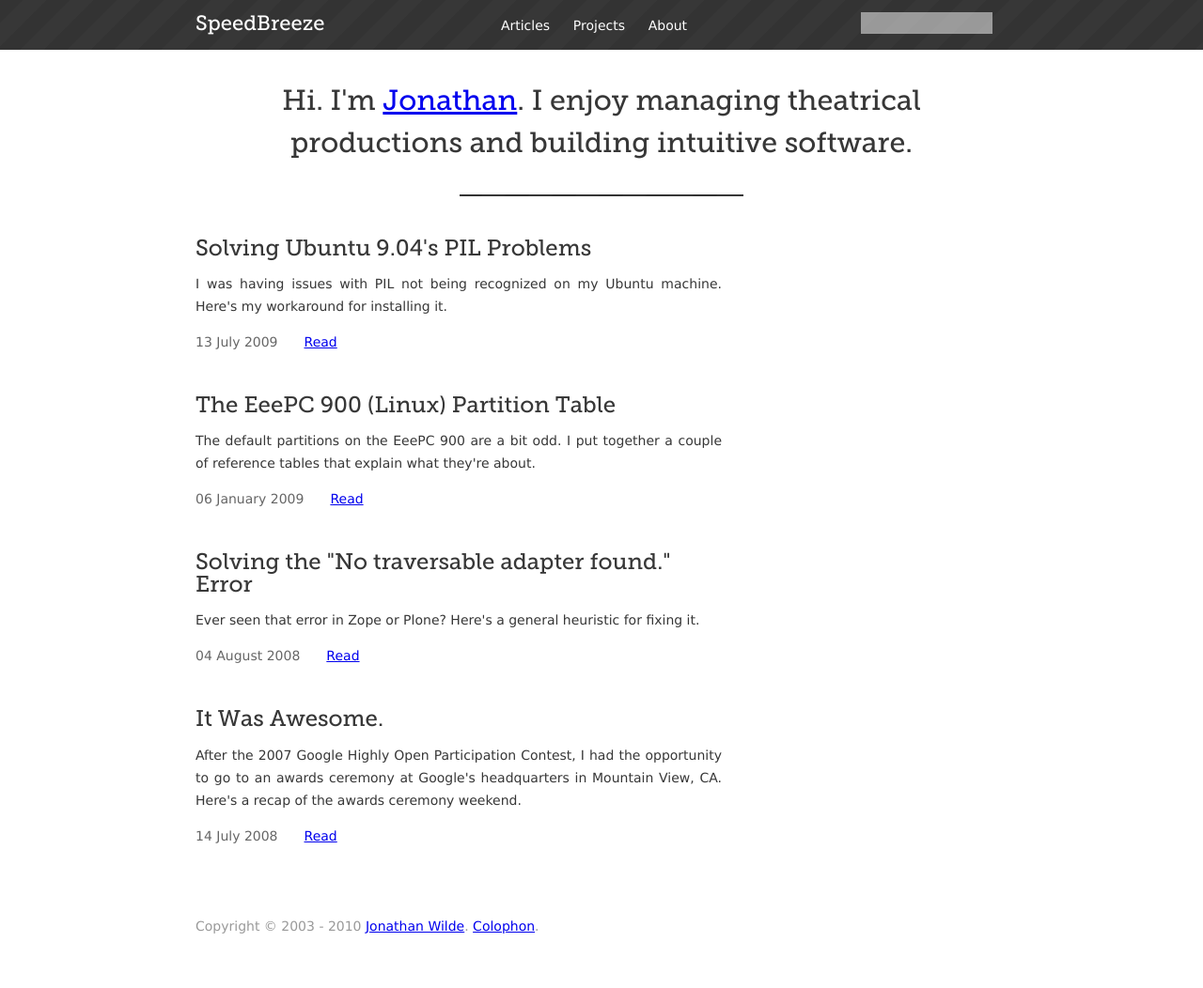
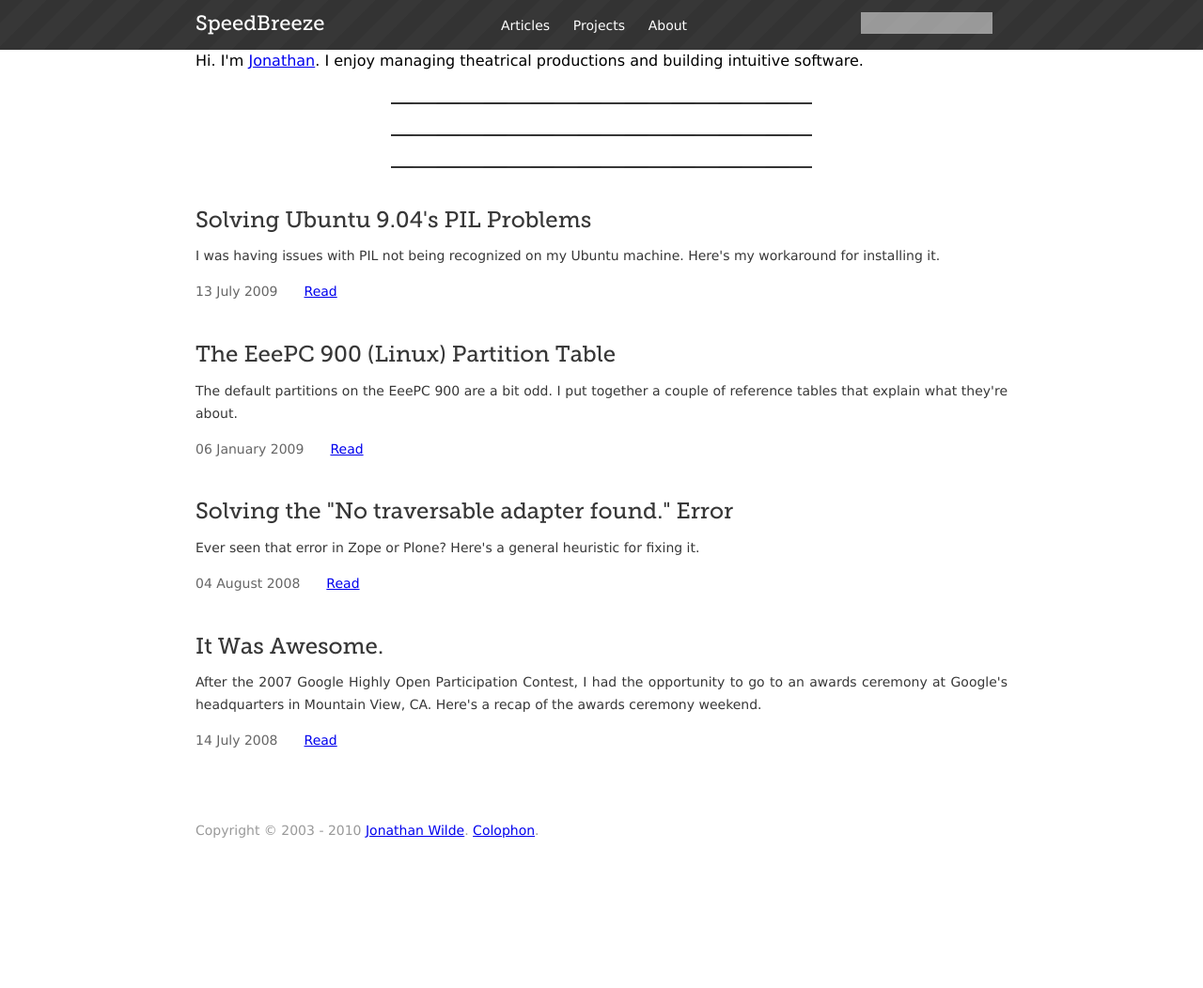
Before and after one commit to hellojwilde/hellojwilde.github.io, a Jekyll site: the page built from index.html, in a window 1280 px wide. Shown: the whole page at 94% size. Built offline with Jekyll 4.4.1, drawn with Linux system fonts in a browser that asks for light colours; comment, search, counter and statistics services are not loaded; after the commit the page ends 950 px from its top, so only the background shows below that.

Commit message:
Rearranging the content element to allow for a shinier mission statement box on the homepage.

```diff
--- a/_layouts/article.html
+++ b/_layouts/article.html
@@ -2,6 +2,7 @@
 layout: default
 type: entry
 ---
+<div id="content"><div class="content">
     <div class="hentry">
         <div class="entry-header">
             <h1 class="entry-title">
@@ -28,3 +29,4 @@
             {{ content }}
         </div>
     </div>
+</div></div>
--- a/_layouts/default.html
+++ b/_layouts/default.html
@@ -33,9 +33,9 @@
         </div>
     </div></div>
 
-    <div id="content"><div class="content">
-        {{ content }}
-    </div></div>
+
+    {{ content }}
+
 
     <div id="footer"><div class="content">
         <p>
--- a/index.html
+++ b/index.html
@@ -3,14 +3,22 @@
 title: SpeedBreeze
 type: feed
 ---
-<p class="mission">
+
+
+<div id="mission">
+    <div class="content">
         Hi. I'm <a href="/about.html">Jonathan</a>. I enjoy managing theatrical
         productions and building intuitive software.
-</p>
-<hr />
+    </div>
 
-<div class="hfeedgroup">
-    <div class="hfeed">
+    <hr class="bar-orange" />
+    <hr class="bar-pink" />
+    <hr class="bar-cyan" />
+</div>
+
+<div id="content"><div class="content">
+    <div class="split">
+        <div class="main">
             {% for post in site.posts %}
             <div class="hentry teaser">
                 <h2 class="entry-title">
@@ -36,3 +44,4 @@
             {% endfor %}
         </div>
     </div>
+</div></div>
```
Lines whose indentation alone changed are shown as unchanged.
